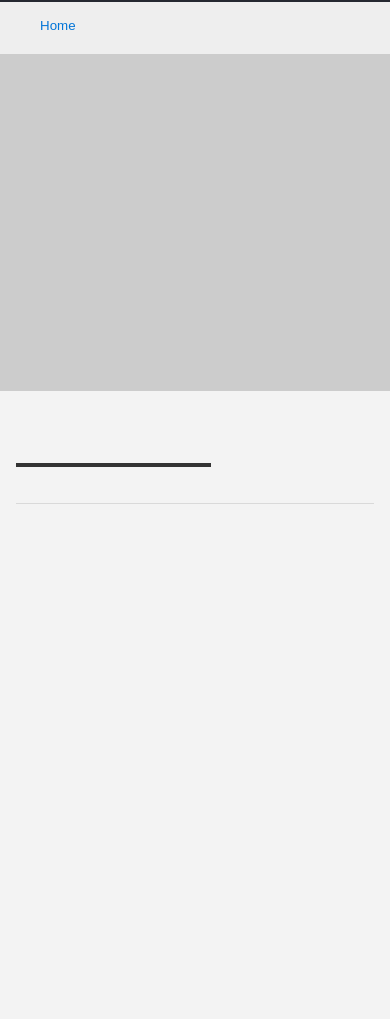
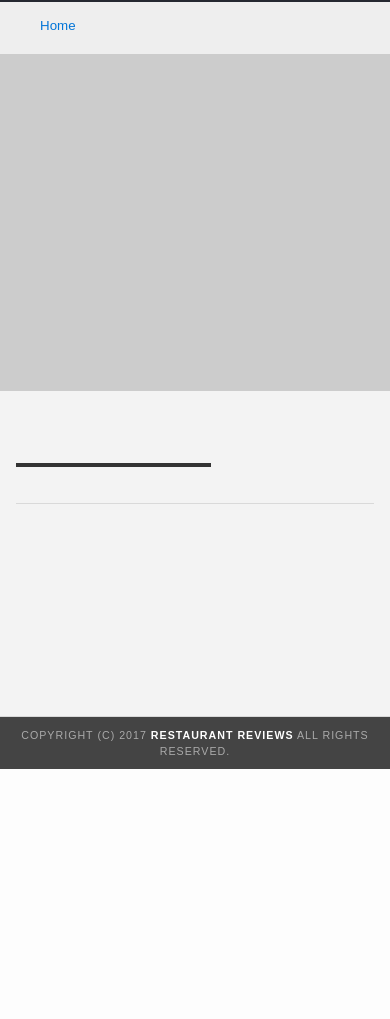
Before and after one commit to circular-code/restaurantReviews, a plain HTML site: page restaurant.html in a window 390 px wide. Shown: the part 78-1097 px from the top of the page. After the commit the page ends 847 px from the top, so only its background shows below. Drawn offline with nearby package versions, Linux system fonts and the light colour scheme.

Commit message:
changed footer styling for smaller viewports

```diff
--- a/css/styles.css
+++ b/css/styles.css
@@ -331,8 +331,6 @@ body.inside {
   width: 100%;
 }
 .inside #footer {
-  bottom: 0;
-  position: absolute;
   width: 100%;
 }
 #restaurant-name {
@@ -367,7 +365,7 @@ body.inside {
 }
 #restaurant-container {
   max-width: 30vw;
-  height: calc(100vh - 8.2rem);
+  height: calc(100vh - 12.3rem);
   overflow: auto;
 }
 #reviews-container {
@@ -434,6 +432,7 @@ body.inside {
   }
   #restaurant-container {
     max-width: 100%;
+    height: calc(60vh - 11.3rem);
   }
   #restaurant-container img,
   #restaurant-cuisine {
@@ -443,6 +442,9 @@ body.inside {
   #reviews-container h2 {
     font-size: 1.5rem;
     font-weight: bold;
+  }
+  #footer {
+    padding: 10px;
   }
 }
 
```
